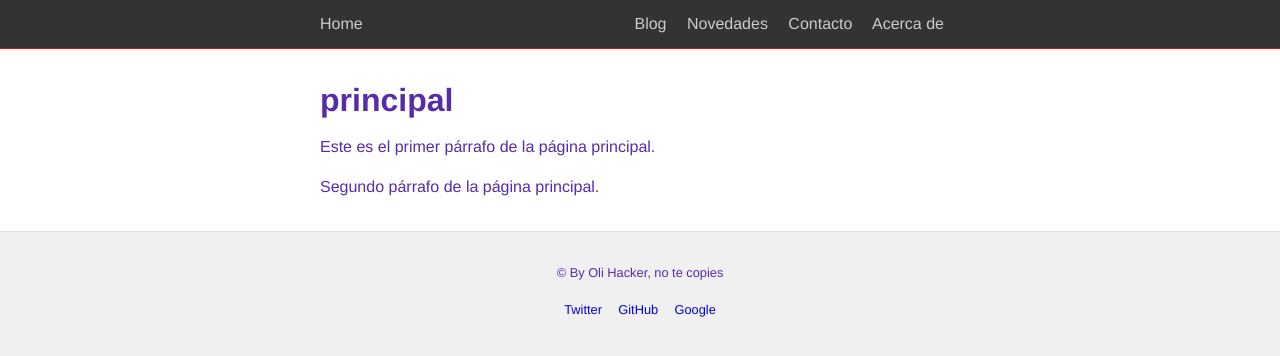
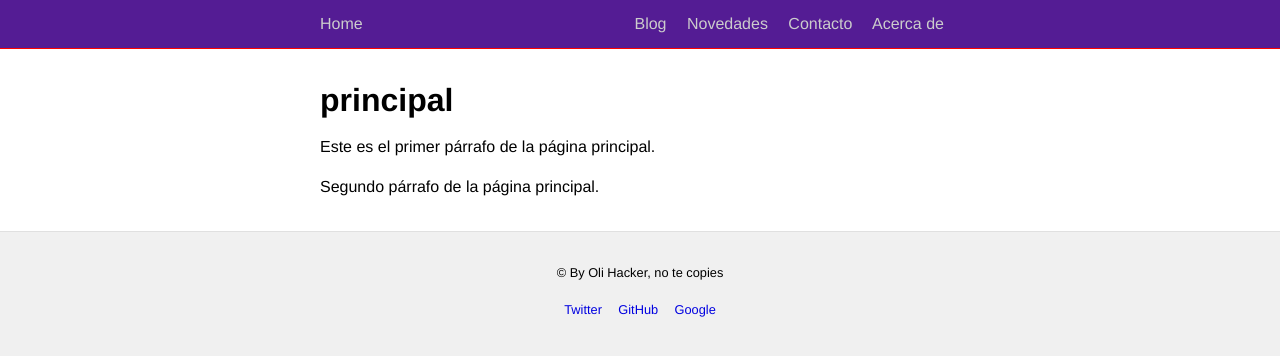
Before and after one commit to OliHackerDeveloper/Mysite, a plain HTML site: page index.html in a window 1280 px wide. Drawn offline with Linux system fonts and the light colour scheme; files that its build step writes are made by us from their sources.

Commit message:
Colores nuevos amigosss

```diff
--- a/css/style.css
+++ b/css/style.css
@@ -2,7 +2,7 @@
 body {
     margin: 0;
     line-height: 1.5em;
-    color: #572baa;
+    color: #000000;
     font-family: helvetica, arial, sans-serif;
 }
 
@@ -39,7 +39,7 @@ nav section, header section, main, footer section {
 
 /* Navigation panel */
 nav {
-    background: #333333;
+    background: #541c94;
     border-bottom: thin solid #fa0303;
     line-height: 3em;
 }
```
